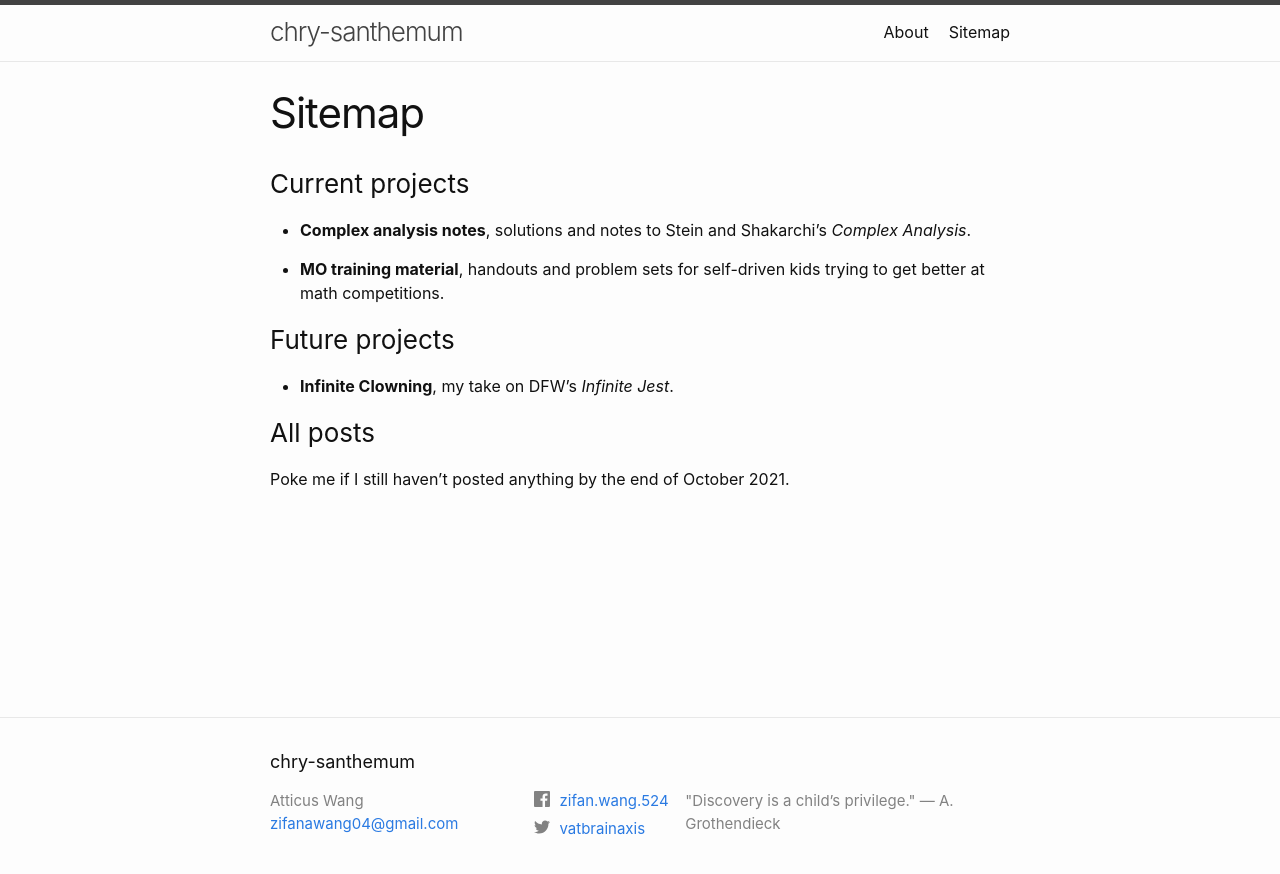
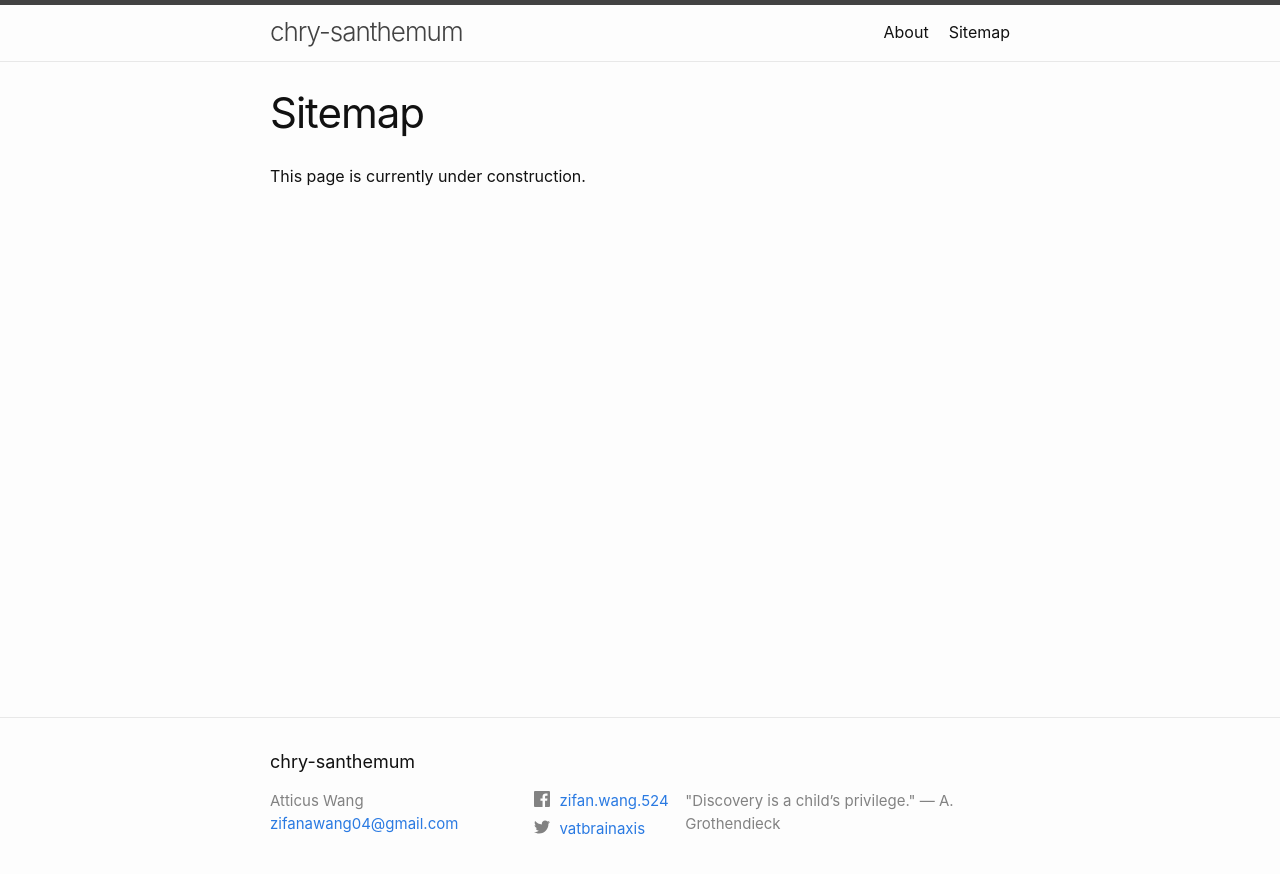
Before and after one commit to chry-santhemum/chry-santhemum.github.io, a Jekyll site: the page built from docs/sitemap.markdown, in a window 1280 px wide. Shown: the top 874 px of the page. Built offline with Jekyll 4.4.1, drawn with Linux system fonts in a browser that asks for light colours.

Commit message:
Update sitemap.markdown

```diff
--- a/docs/sitemap.markdown
+++ b/docs/sitemap.markdown
@@ -4,16 +4,4 @@ title: Sitemap
 permalink: /sitemap/
 ---
 
-### Current projects
-
-- **Complex analysis notes**, solutions and notes to Stein and Shakarchi's *Complex Analysis*.
-
-- **MO training material**, handouts and problem sets for self-driven kids trying to get better at math competitions.
-
-### Future projects
-
-- **Infinite Clowning**, my take on DFW's *Infinite Jest*.
-
-### All posts
-
-Poke me if I still haven't posted anything by the end of October 2021.
+This page is currently under construction.
```
